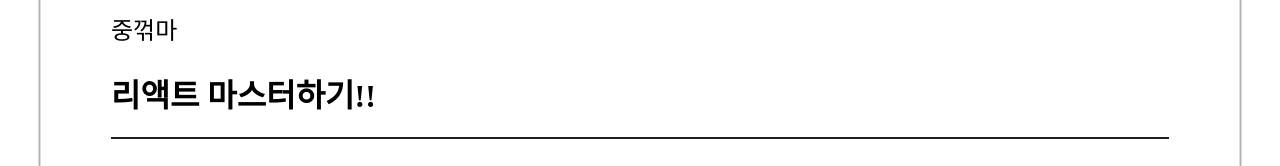
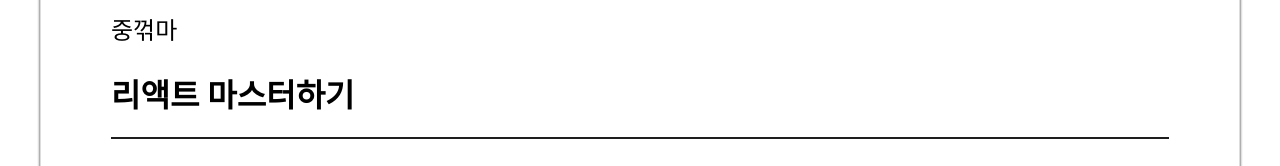
Before and after one commit to DahyeJang/week-3-unbreakable-heart, a React (Create React App) app: page /detail in a window 1280 px wide. Shown: the part 206-372 px from the top of the page. Built offline with nearby package versions, Linux system fonts and the light colour scheme; a web font is replaced by a local one.

Commit message:
상세페이지 수정

```diff
--- a/src/components/DetailPlan.js
+++ b/src/components/DetailPlan.js
@@ -10,7 +10,7 @@ const DetailPlan = () => {
           <button>삭제</button>
         </StTop>
         <StName>중꺾마</StName>
-        <h1>리액트 마스터하기!!</h1>
+        <h1>리액트 마스터하기</h1>
         <StHr />
         <StBody>이번년도에 리액트 마스터해서 취업하겠습니다!</StBody>
       </StContent>
```
